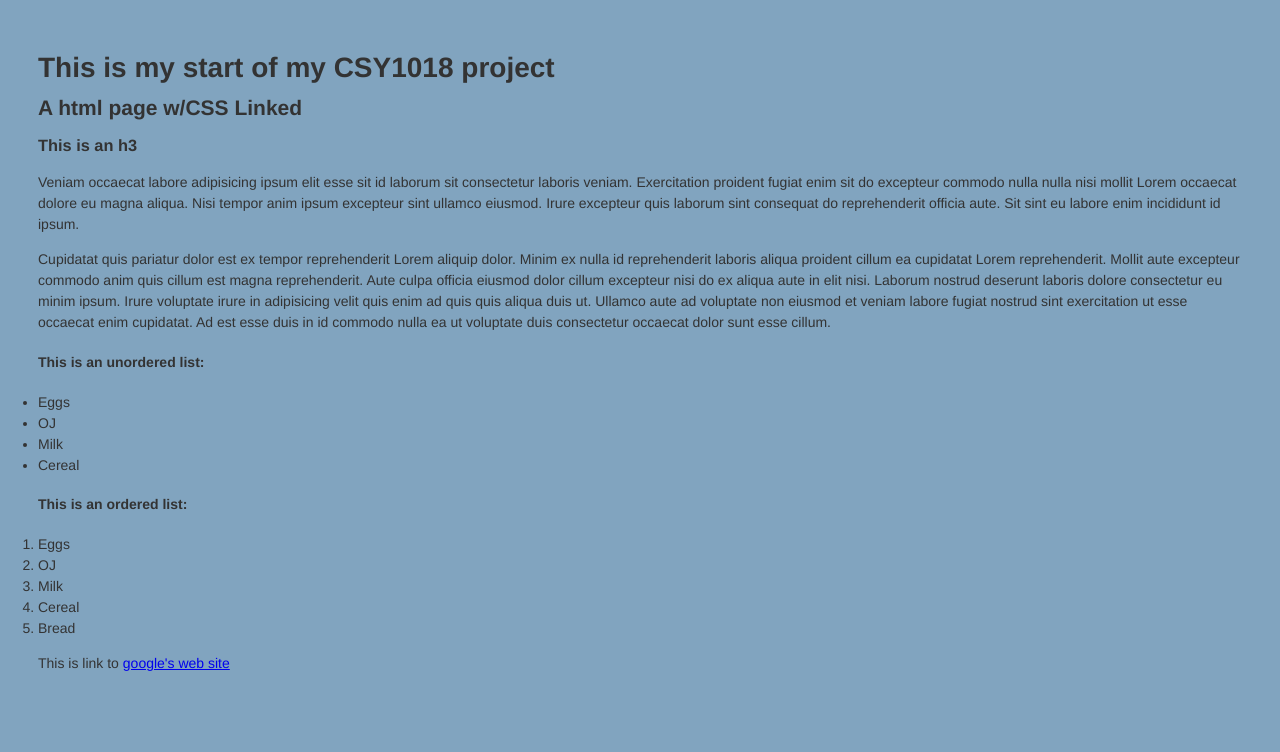
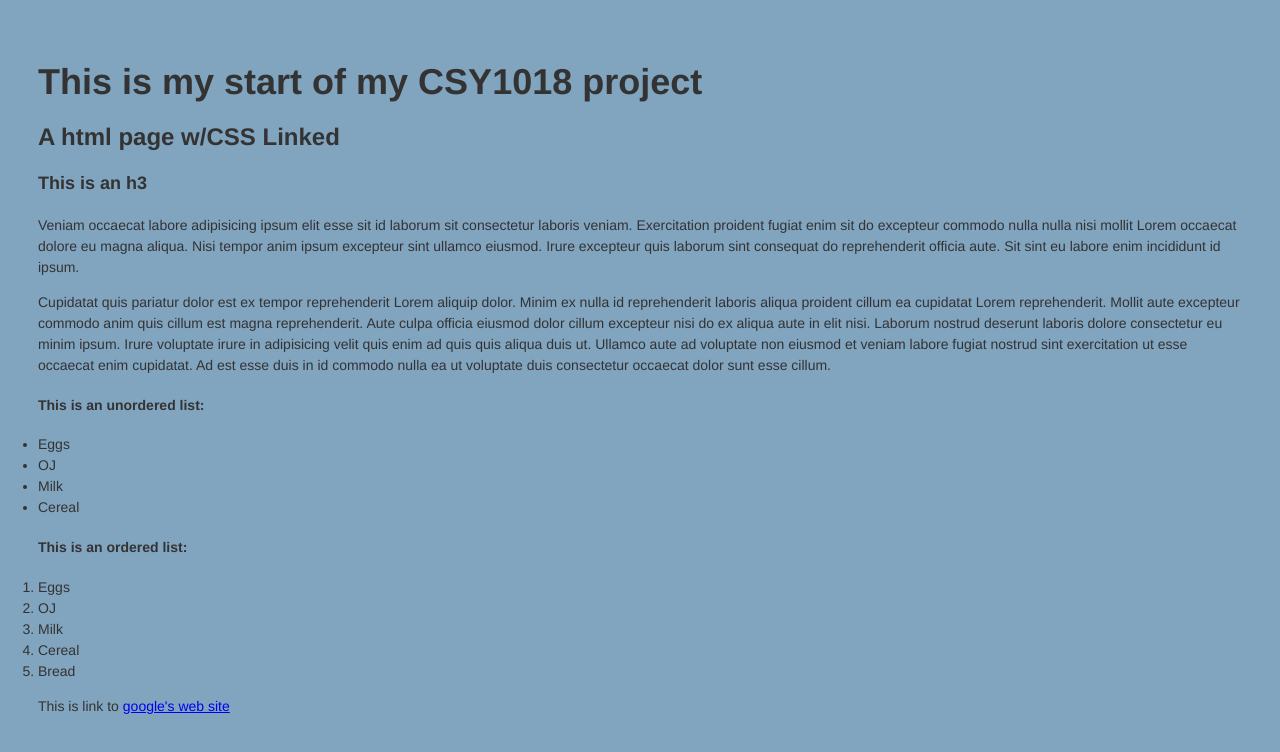
Before and after one commit to valdisnikonenoks/csy1018, a plain HTML site: page index.html in a window 1280 px wide. Drawn offline with Linux system fonts and the light colour scheme.

Commit message:
update to css

```diff
--- a/css/style.css
+++ b/css/style.css
@@ -1,8 +1,10 @@
+/* This is a comment */
 * {
   margin: 10 10;
   padding: 0;
 }
 
+/* Base typography */
 body {
   font-family: helvetica,arial,sans-serif;
   font-size: 14px;
@@ -12,3 +14,24 @@ body {
   color: #333;
 
 }
+
+
+/* heading styling*/
+h1,h2,h3 {
+  margin-bottom: 21px;
+}
+
+h1 {
+
+  font-size: 36px;
+  line-height: 40px;
+}
+h2 {
+  font-size: 24px;
+  line-height: 28px;
+}
+h3 {
+  font-size: 18px;
+  line-height: 22px;
+
+}
```
